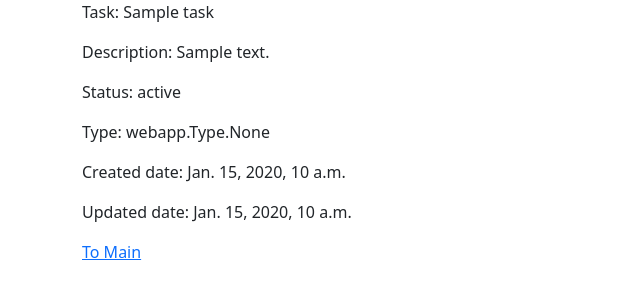
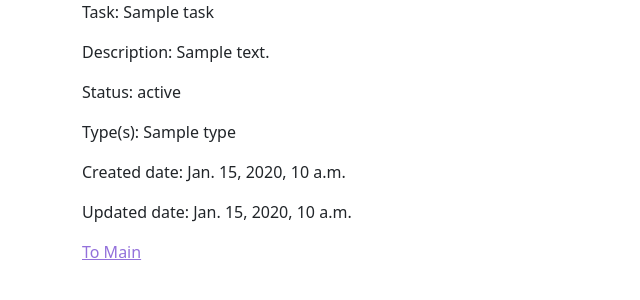
Before and after one commit to begimaibb/homework-45, a Django app: page /task/1/ in a window 1280 px wide. Shown: the part 56-356 px from the top of the page, without its empty margins (0-640 px from the left). Run offline with Django 4.2, Linux system fonts and the light colour scheme; tables that the repository leaves empty hold one stand-in row (values such as "Sample post"); parts of the project's set-up code (start-up, migrations or seed data) failed here and were passed over.

Commit message:
added for loop for Type

```diff
--- a/source/webapp/templates/list_of_tasks.html
+++ b/source/webapp/templates/list_of_tasks.html
@@ -12,8 +12,9 @@
             <div class="col-12 col-md-6 col-lg-4">
                 <div class="card">
                     <div class="card-body">
+                        <p>Type(s): {% for type in task.type.all %}{{ type.type_name }}{% if not forloop.last %}, {% endif %}{% endfor %}</p>
                         <h5 class="card-title">{{ task.name }}</h5>
-                        <a href="{% url "task_view" task.pk %}" class="card-link">More</a>
+                        <a href="{% url "task_view" task.pk %}" class="card-link" style="color: mediumpurple">More</a>
                     </div>
                 </div>
             </div>
--- a/source/webapp/templates/task_view.html
+++ b/source/webapp/templates/task_view.html
@@ -7,7 +7,7 @@
         <a class="nav-link" href="{% url "update_task" task.pk %}">Edit</a>
     </li>
     <li class="nav-item">
-        <button type="button" class="btn btn-primary" data-bs-toggle="modal" data-bs-target="#articleDeleteModal">
+        <button type="button" class="btn btn-primary" data-bs-toggle="modal" data-bs-target="#taskDeleteModal">
             Delete
         </button>
     </li>
@@ -25,7 +25,7 @@
         Status: {{ task.status }}
     </p>
     <p>
-        Type: {{ task.type }}
+        Type(s): {% for type in task.type.all %}{{ type }} {% endfor %}
     </p>
     <p>
         Created date: {{ task.created_at }}
@@ -34,7 +34,7 @@
         Updated date: {{ task.updated_at }}
     </p>
 
-    <a href="{% url "index" %}">To Main</a>
+    <a href="{% url "index" %}" style="color: mediumpurple">To Main</a>
 
        <div class="modal fade" id="taskDeleteModal" tabindex="-1" aria-labelledby="taskDeleteModalLabel"
          aria-hidden="true">
```
